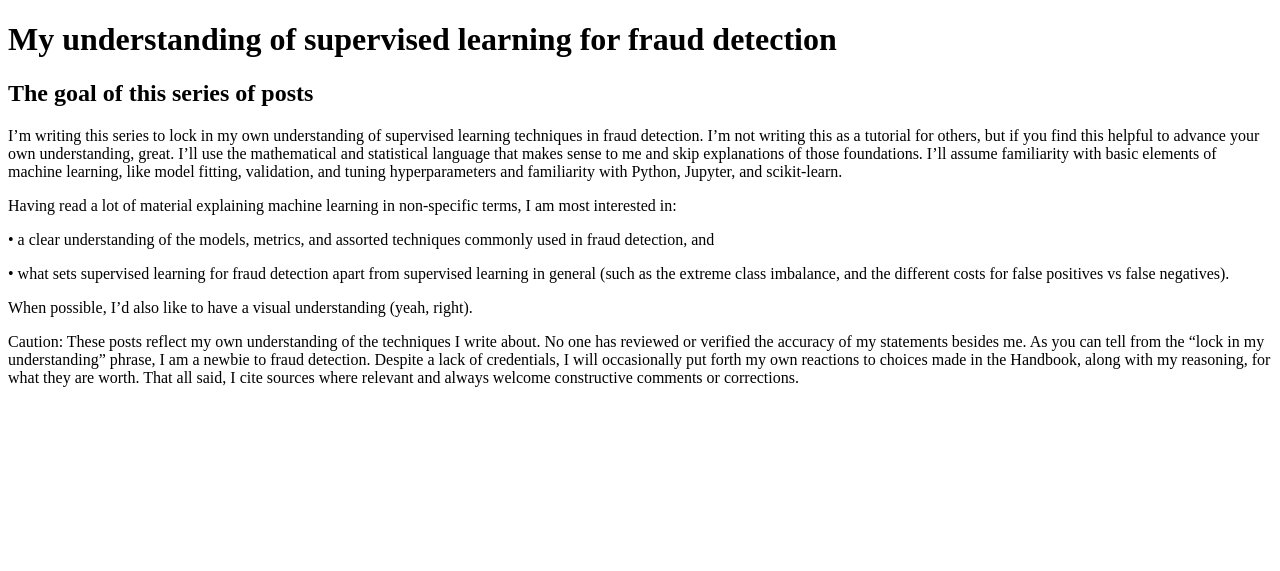
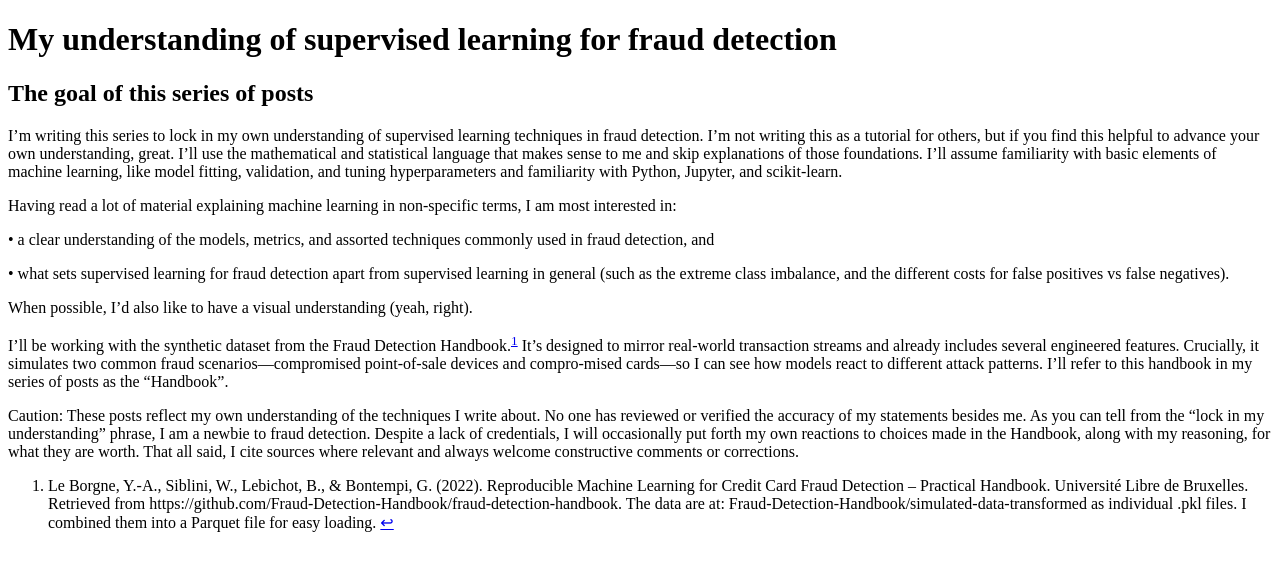
Before and after one commit to dglassbrenner1/my-posts-on-fraud-detection, a Jekyll site: the page built from index.md, in a window 1280 px wide. Shown: the top 571 px of the page. Built offline with Jekyll 4.4.1, drawn with Linux system fonts in a browser that asks for light colours.

Commit message:
Update index.md

```diff
--- a/index.md
+++ b/index.md
@@ -17,4 +17,8 @@ Having read a lot of material explaining machine learning in non-specific terms,
 
 When possible, I’d also like to have a visual understanding (yeah, right).
 
+I’ll be working with the synthetic dataset from the Fraud Detection Handbook.[^1] It’s designed to mirror real-world transaction streams and already includes several engineered features. Crucially, it simulates two common fraud scenarios—compromised point-of-sale devices and compro-mised cards—so I can see how models react to different attack patterns. I'll refer to this handbook in my series of posts as the "Handbook".
+
 Caution: These posts reflect my own understanding of the techniques I write about. No one has reviewed or verified the accuracy of my statements besides me. As you can tell from the “lock in my understanding” phrase, I am a newbie to fraud detection. Despite a lack of credentials, I will occasionally put forth my own reactions to choices made in the Handbook, along with my reasoning, for what they are worth. That all said, I cite sources where relevant and always welcome constructive comments or corrections.
+
+[^1]: Le Borgne, Y.-A., Siblini, W., Lebichot, B., & Bontempi, G. (2022). Reproducible Machine Learning for Credit Card Fraud Detection – Practical Handbook. Université Libre de Bruxelles. Retrieved from https://github.com/Fraud-Detection-Handbook/fraud-detection-handbook. The data are at: Fraud-Detection-Handbook/simulated-data-transformed as individual .pkl files.  I combined them into a Parquet file for easy loading.
```
